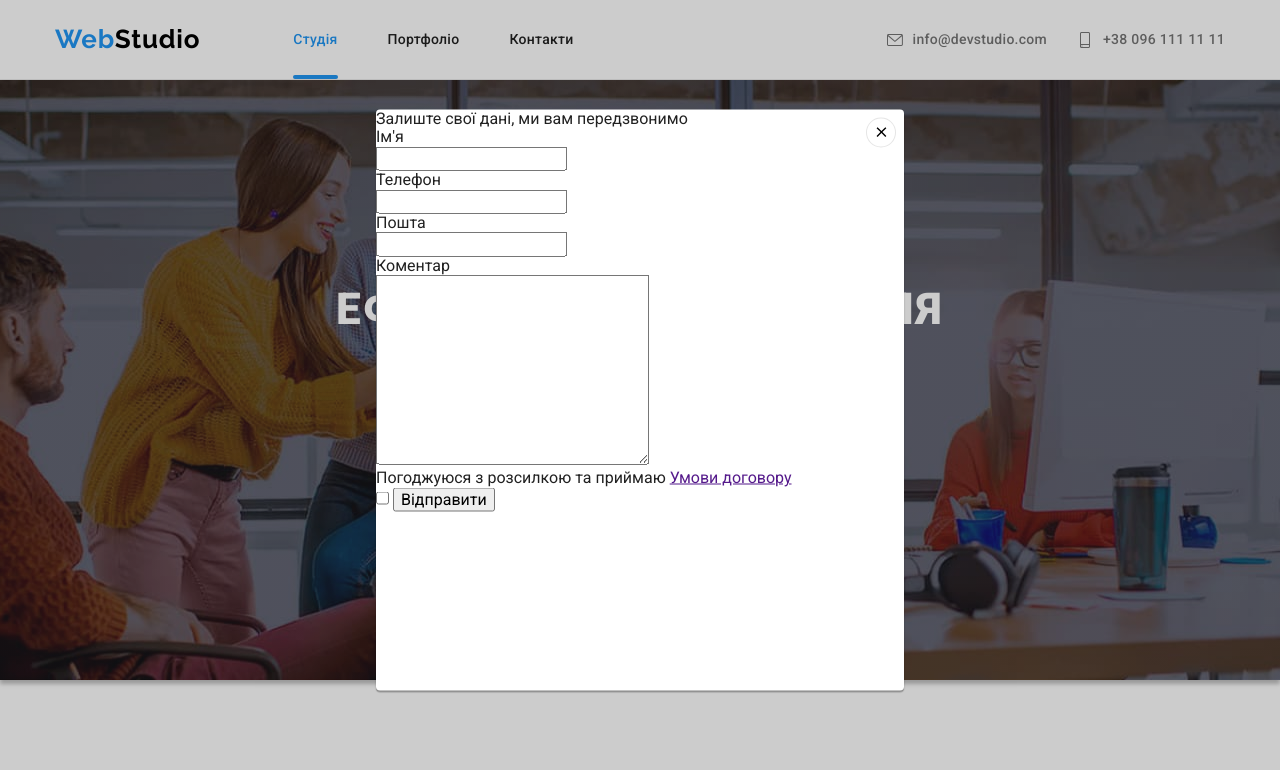
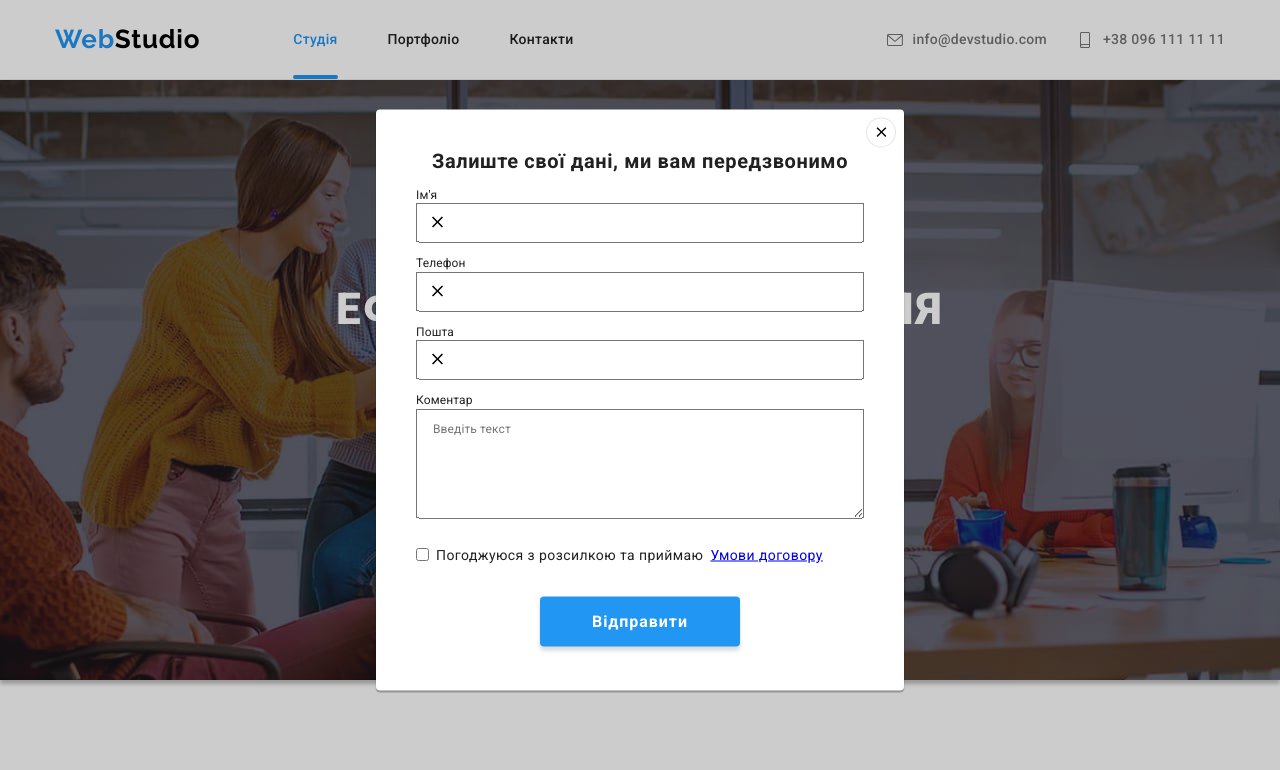
Before and after one commit to Nataly-Moskalenko/goit-markup-hw-06, a plain HTML site: page index.html in a window 1280 px wide. Both pictures are taken after a click on the button "Замовити послугу". Shown: the top 770 px of the page. Drawn offline with nearby package versions, Linux system fonts and the light colour scheme.

Commit message:
Adds modal-form styles

```diff
--- a/css/styles.css
+++ b/css/styles.css
@@ -516,7 +516,7 @@ p {
 }
 
 .footer-social-text,
-.footer-subscription-text {
+.footer-label {
   margin-bottom: 20px;
 
   color: var(--white-color);
@@ -563,7 +563,7 @@ p {
   margin-left: auto;
 }
 
-.footer-subscription-text {
+.footer-label {
   display: flex;
 }
 
@@ -575,12 +575,13 @@ p {
 .footer-input {
   width: 358px;
   border: 1px solid rgba(255, 255, 255, 0.3);
-  drop-shadow(0px 4px 4px rgba(0, 0, 0, 0.15));
+  box-shadow: 0px 4px 4px rgba(0, 0, 0, 0.15);
   border-radius: 4px;
   padding-left: 16px;
 
   background-color: var(--background-dark-color);
   color: rgba(255, 255, 255, 0.6);
+  font: inherit;
 }
 
 .footer-button {
@@ -746,6 +747,7 @@ p {
   transform: translate(-50%, -50%) scale(1);
   transition: transform 250ms var(--time-function);
 
+  padding: 40px;
   width: 528px;
   height: 581px;
 
@@ -783,6 +785,109 @@ p {
   fill: var(--black-color)
 }
 
-.modal-form {
+.modal-window-text {
+  text-align: center;
+  margin-bottom: 12px;
+
+  font-weight: 700;
+  font-size: 20px;
+  line-height: 1.15;
+  letter-spacing: 0.03em;
+}
+
+.modal-input,
+.modal-textarea {
+  width: 100%;
+
+  font-weight: 400;
+font-size: 12px;
+line-height: 14px;
+letter-spacing: 0.01em;
+
+color: rgba(117, 117, 117, 0.5);
+}
+
+.modal-input {
+  height: 40px;
+  padding-left: 42px;
+}
+
+.form-field {
   display: block;
+  position: relative;
+  margin-bottom: 10px;
 }
+
+.form-icon {
+  position: absolute;
+  bottom: 11px;
+  left: 12px;
+}
+
+.form-textarea {
+  display: block;
+  margin-bottom: 20px;
+}
+
+.form-checkbox {
+  display: flex;
+  margin-bottom: 30px;
+}
+
+.modal-label {
+  font-weight: 400;
+font-size: 12px;
+line-height: 14px;
+/* identical to box height */
+
+letter-spacing: 0.01em;
+}
+
+.modal-textarea {
+  padding: 12px 16px;
+}
+
+.checkbox-label {
+  margin-left: 7px;
+  margin-right: 7px;
+  font-weight: 400;
+font-size: 14px;
+line-height: 24px;
+/* identical to box height, or 171% */
+
+letter-spacing: 0.03em;
+}
+
+.agreement {
+  font-weight: 400;
+font-size: 14px;
+line-height: 24px;
+/* identical to box height, or 171% */
+
+letter-spacing: 0.03em;
+/* text-decoration-line: underline; */
+}
+
+.modal-button {
+margin: 0 auto;
+display: flex;
+align-items: center;
+
+  padding: 10px 52px;
+
+  font-weight: 700;
+font-size: 16px;
+line-height: 30px;
+/* identical to box height, or 188% */
+
+display: flex;
+align-items: center;
+text-align: center;
+letter-spacing: 0.06em;
+
+color: var(--white-color);
+background-color: var(--accent-color);
+box-shadow: 0px 4px 4px rgba(0, 0, 0, 0.15);
+border-radius: 4px;
+border: none;
+}
--- a/index.html
+++ b/index.html
@@ -406,7 +406,7 @@
         </ul>
       </div>
       <form class="footer-subsciption" action="#">
-        <label class="footer-subscription-text" for="user-email">Підпишіться на розсилку</label>
+        <label class="footer-label" for="user-email">Підпишіться на розсилку</label>
         <input class="footer-input" type="email" name="email" id="user-email" placeholder="E-mail">
         <button class="footer-button" type="submit">Підписатися</button>
       </form>
@@ -421,23 +421,53 @@
           <use href="./images/icons.svg#icon-close"></use>
         </svg>
       </button>
-      <p>Залиште свої дані, ми вам передзвонимо</p>
-        <form action="#">
-          <label class="modal-form" for="">Ім'я</label>
-            <input type="text">
-          <label class="modal-form" for="">Телефон</label>
-            <input type="tel">
-          <label class="modal-form" for="">Пошта</label>
-            <input type="email">
-          <label class="modal-form" for="">Коментар</label>
-            <textarea name="" id="" cols="30" rows="10"></textarea>
-          <label class="modal-form" for="">
-            Погоджуюся з розсилкою та приймаю
-            <a href="">Умови договору</a>
-          </label>
-            <input type="checkbox">
-          <button class="modal-button" type="submit">Відправити</button>
-        </form>
+      <p class="modal-window-text">Залиште свої дані, ми вам передзвонимо</p>
+      <form class="form" action="#">
+
+        <label class="form-field">
+          <span class="modal-label">Ім'я</span>
+          <input class="modal-input" type="text" name="username">
+
+            <svg class="form-icon" width="18" height="18">
+              <use href="./images/icons.svg#icon-close"></use>
+            </svg>
+
+        </label>
+
+
+        <label class="form-field">
+          <span class="modal-label">Телефон</span>
+          <input class="modal-input" type="tel" name="usertel">
+
+            <svg class="form-icon" width="18" height="18">
+              <use href="./images/icons.svg#icon-close"></use>
+            </svg>
+
+        </label>
+
+        <label class="form-field">
+          <span class="modal-label">Пошта</span>
+          <input class="modal-input" type="email" name="useremail">
+
+            <svg class="form-icon" width="18" height="18">
+              <use href="./images/icons.svg#icon-close"></use>
+            </svg>
+
+        </label>
+
+        <label class="form-textarea">
+          <span class="modal-label">Коментар</span>
+          <textarea class="modal-textarea" name="comment" placeholder="Введіть текст" rows="6"></textarea>
+        </label>
+
+        <label class="form-checkbox">
+          <input type="checkbox" name="useragreement">
+          <span class="checkbox-label">Погоджуюся з розсилкою та приймаю</span>
+          <a href="#" class="agreement">Умови договору</a>
+        </label>
+
+        <button class="modal-button" type="submit">Відправити</button>
+      </form>
     </div>
   </div>
 
```
